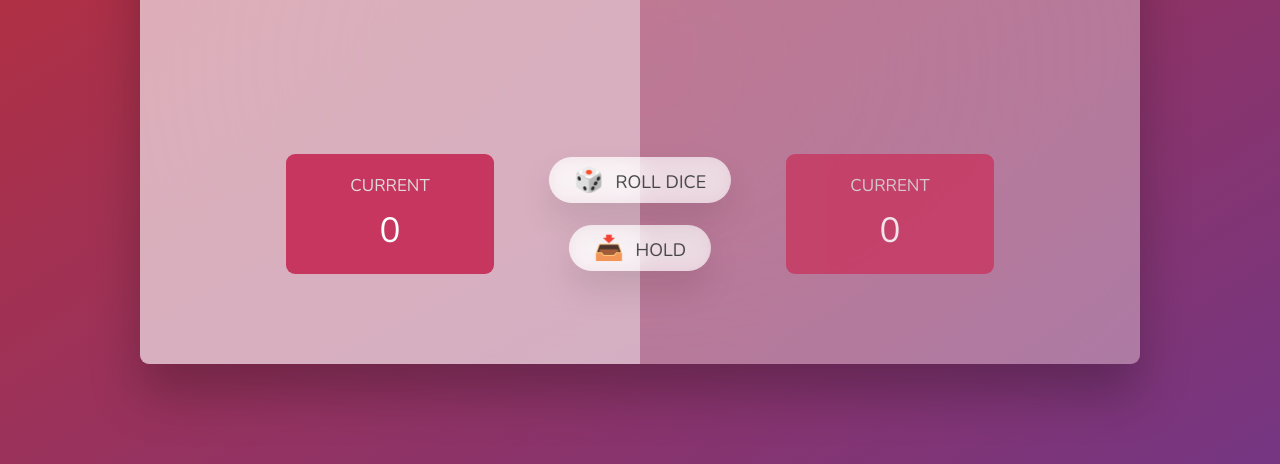
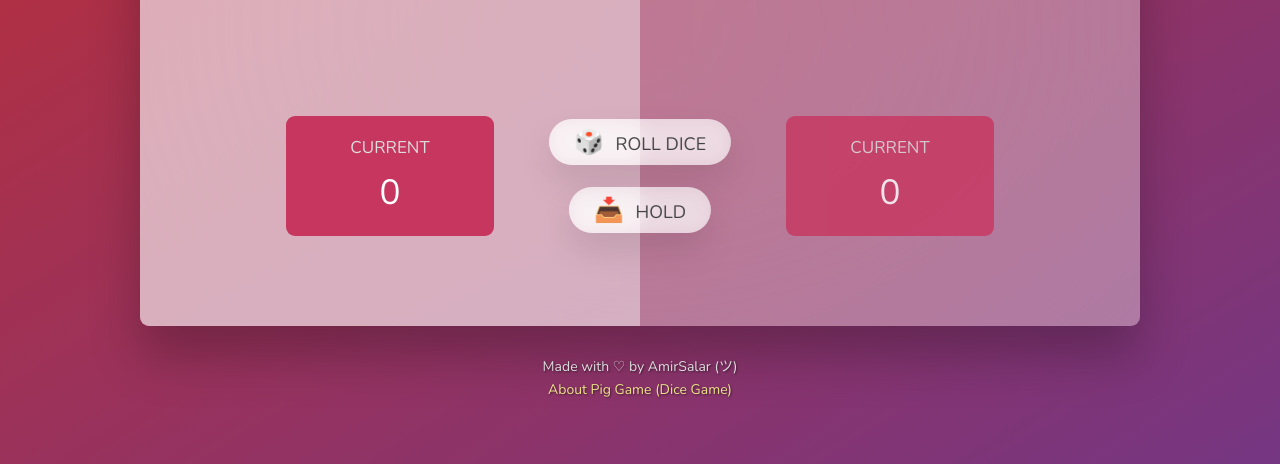
Before and after one commit to AmirSalar-Yn/PigGame, a plain HTML site: page index.html in a window 1280 px wide. Shown: the part 336-800 px from the top of the page. Drawn offline with nearby package versions, Linux system fonts and the light colour scheme.

Commit message:
Add files via upload

```diff
--- a/index.html
+++ b/index.html
@@ -31,6 +31,13 @@
       <button class="btn btn--roll">🎲 Roll dice</button>
       <button class="btn btn--hold">📥 Hold</button>
     </main>
+
+    <!-- Added for about section -->
+    <footer class="game-footer">
+      <p class="made-by">Made with ♡ by AmirSalar (ツ)</p>
+      <p class="game-rules">
+        <a href="https://en.wikipedia.org/wiki/Pig_(dice_game)" target="_blank" rel="noopener noreferrer">About Pig Game (Dice Game)</a>
+      </p>
     <script src="script.js"></script>
   </body>
 </html>
--- a/script.js
+++ b/script.js
@@ -76,7 +76,7 @@ btnHoldGame.addEventListener('click', function () {
       totalScore[activePlayer];
 
     //winning the game logic
-    if (totalScore[activePlayer] >= 20) {
+    if (totalScore[activePlayer] >= 100) {
       isPlaying = false;
       //removing dice pic
       dicePic.classList.add('hidden');
--- a/style.css
+++ b/style.css
@@ -11,7 +11,7 @@ html {
   box-sizing: border-box;
 }
 
-body {
+/* body {
   font-family: 'Nunito', sans-serif;
   font-weight: 400;
   height: 100vh;
@@ -20,6 +20,21 @@ body {
   display: flex;
   align-items: center;
   justify-content: center;
+} */
+
+/* In your style.css */
+body {
+  font-family: 'Nunito', sans-serif;
+  font-weight: 400;
+  min-height: 100vh; /* Use min-height to ensure viewport coverage and allow content to expand */
+  color: #333;
+  background-image: linear-gradient(to top left, #753682 0%, #bf2e34 100%);
+  display: flex;
+  flex-direction: column; /* ⭐ Stack main and footer vertically */
+  align-items: center; /* ⭐ Center them horizontally on the page */
+  justify-content: center; /* ⭐ Center the whole block (main + footer) vertically */
+  padding: 2rem 0; /* Adds some overall padding, especially if content is shorter than viewport */
+  box-sizing: border-box; /* Ensures padding is included in the 100vh calculation */
 }
 
 /* LAYOUT */
@@ -168,3 +183,41 @@ main {
 .hidden {
   display: none;
 }
+
+/* for the Footer of Page */
+.game-footer {
+  /* REMOVE these properties: */
+  /* position: fixed; */
+  /* bottom: 15px; */
+  /* left: 0; */
+  /* width: 100%; */
+  /* z-index: 10; */ /* Not strictly needed anymore, but doesn't hurt */
+
+  /* ADD or KEEP these: */
+  margin-top: 2.5rem; /* ⭐ Space between the main game box and the footer */
+  text-align: center;
+  width: 100rem; /* ⭐ Optional: Make footer width same as main for alignment */
+  /* Or let it be centered by body's align-items: center if you prefer a potentially narrower footer based on its content */
+}
+
+.game-footer p {
+  margin: 0.4rem 0; /* Slightly adjusted for visual balance */
+  font-size: 1.4rem; /* Or your desired size */
+  color: #f0f0f0;
+  text-shadow: 1px 1px 2px rgba(0, 0, 0, 0.5);
+}
+
+.game-footer .made-by {
+  font-weight: 300;
+}
+
+.game-footer a {
+  color: #f0e68c;
+  text-decoration: none;
+  font-weight: 400;
+}
+
+.game-footer a:hover {
+  text-decoration: underline;
+  color: #fff8dc;
+}
```
